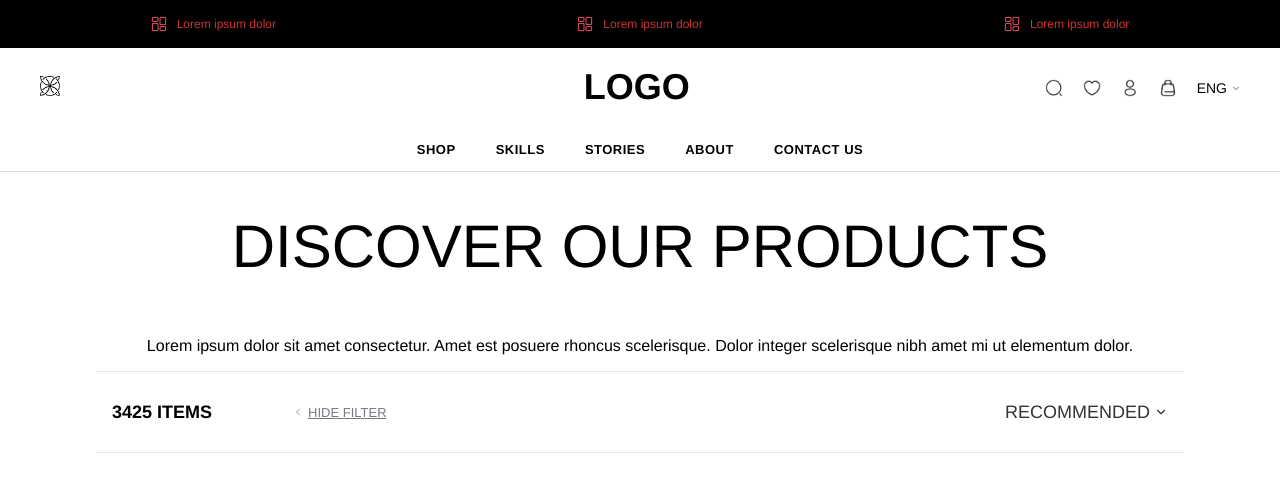
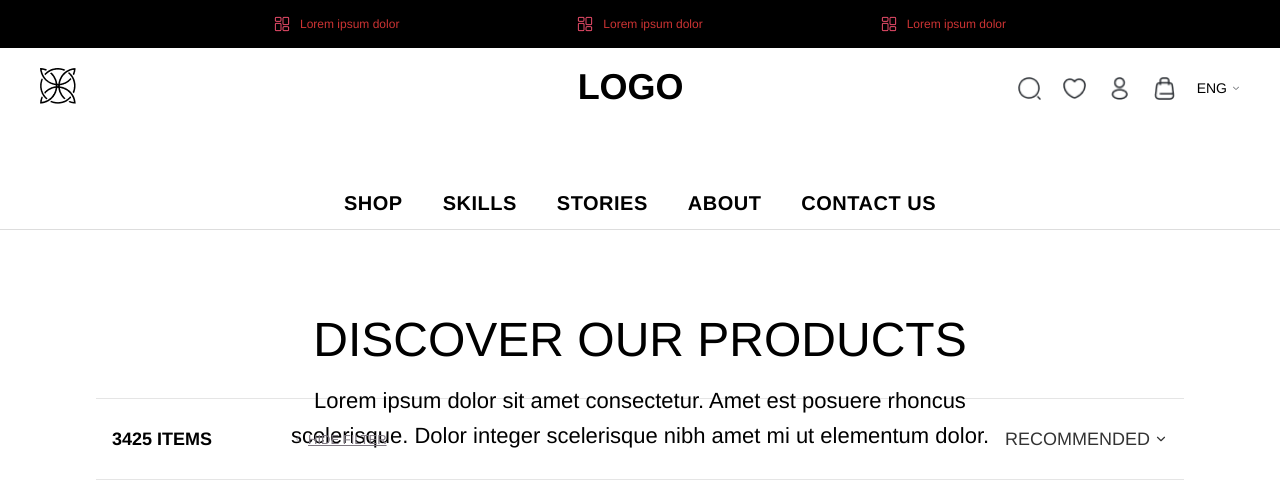
Before and after one commit to MytriAryani/Ecommerce-exp, a React (Vite) app: page / in a window 1280 px wide. Shown: the top 492 px of the page. Built offline with nearby package versions, Linux system fonts and the light colour scheme.

Commit message:
completed header and hero section

```diff
--- a/src/components/Header.css
+++ b/src/components/Header.css
@@ -11,8 +11,11 @@ body {
     color: #c33;
     font-size: 12px;
     display: flex;
-    justify-content: space-around;
-    padding: 5px 0;
+    justify-content: space-between;
+    padding-left:274px;
+    padding-right:274px;
+    padding-top: 5px;
+    padding-bottom: 5px;
   }
 
   .top-message {
@@ -37,7 +40,8 @@ body {
   }
 
   .main-logo {
-    height: 20px;
+    height: 35.61px;
+    width: 35.61;
   }
 
   .header-right {
@@ -47,8 +51,8 @@ body {
   }
 
   .header-icon {
-    width: 18px;
-    height: 18px;
+    width: 25px;
+    height: 25px;
     cursor: pointer;
   }
 
@@ -81,7 +85,8 @@ body {
   }
 
   .nav-bar li {
-    font-size: 13px;
+    padding-top:50px;
+    font-size: 20px;
     font-weight: 700;
     cursor: pointer;
     letter-spacing: 0.5px;
@@ -93,3 +98,25 @@ body {
     font-weight: 800;
     padding-left:170px;
   }
+  .hover-underline {
+    position: relative;
+    display: inline-block;
+    cursor: pointer;
+  }
+
+  .hover-underline::after {
+    content: "";
+    position: absolute;
+    left: 0;
+    bottom: -1px; /* Adjust as needed */
+    width: 100%;
+    height: 1px;
+    background-color: black; /* Your desired border color */
+    transform: scaleX(0);
+    transform-origin: left;
+    transition: transform 0.3s ease;
+  }
+
+  .hover-underline:hover::after {
+    transform: scaleX(1);
+  }
--- a/src/components/Header.jsx
+++ b/src/components/Header.jsx
@@ -33,7 +33,7 @@ const Header = () => {
           LOGO
         </div>
         <div className="header-right">
-          <img src={searchIcon} alt="Search" className="header-icon" />
+          <img src={searchIcon} alt="Search" className="header-icon"  />
           <img src={heartIcon} alt="Heart" className="header-icon" />
           <img src={profileIcon} alt="Profile" className="header-icon" />
           <img src={bagIcon} alt="Cart" className="header-icon" />
@@ -46,11 +46,11 @@ const Header = () => {
       {/* Navigation Bar */}
       <nav className="nav-bar">
         <ul>
-          <li>SHOP</li>
-          <li>SKILLS</li>
-          <li>STORIES</li>
-          <li>ABOUT</li>
-          <li>CONTACT US</li>
+          <li className="hover-underline">SHOP</li>
+          <li className="hover-underline">SKILLS</li>
+          <li className="hover-underline">STORIES</li>
+          <li className="hover-underline">ABOUT</li>
+          <li className="hover-underline">CONTACT US</li>
         </ul>
       </nav>
     </>
--- a/src/components/Herosection.css
+++ b/src/components/Herosection.css
@@ -1,9 +1,27 @@
+.main-hero-section{
+    display:flex;
+    flex-direction: column;
+    align-items: center;
+}
 .hero-section{
     display:flex;
     flex-direction: column;
     align-items: center;
+    height:168px;
+    width:721px;
 }
 .hero-section h1{
     font-weight: 200;
-    font-size: 60px;
+    font-size: 48px;
+    padding-top: 50px;
+    margin-bottom:16px;
 }
+.hero-section p{
+     font-size: 22px;
+     font-weight:400 ;
+     text-align: center;
+     height:80px;
+     width:721px;
+     margin-top:0px;
+     line-height: 1.6; /* or 24px, 150%, etc. */
+}
--- a/src/components/Herosection.jsx
+++ b/src/components/Herosection.jsx
@@ -2,6 +2,7 @@ import './Herosection.css';
 
 function Heroseection(){
     return(
+        <div className="main-hero-section">
         <div className="hero-section">
 
                 <h1>DISCOVER OUR PRODUCTS</h1>
@@ -9,6 +10,7 @@ function Heroseection(){
 
 
         </div>
+        </div>
     )
 }
 export default Heroseection;
```
